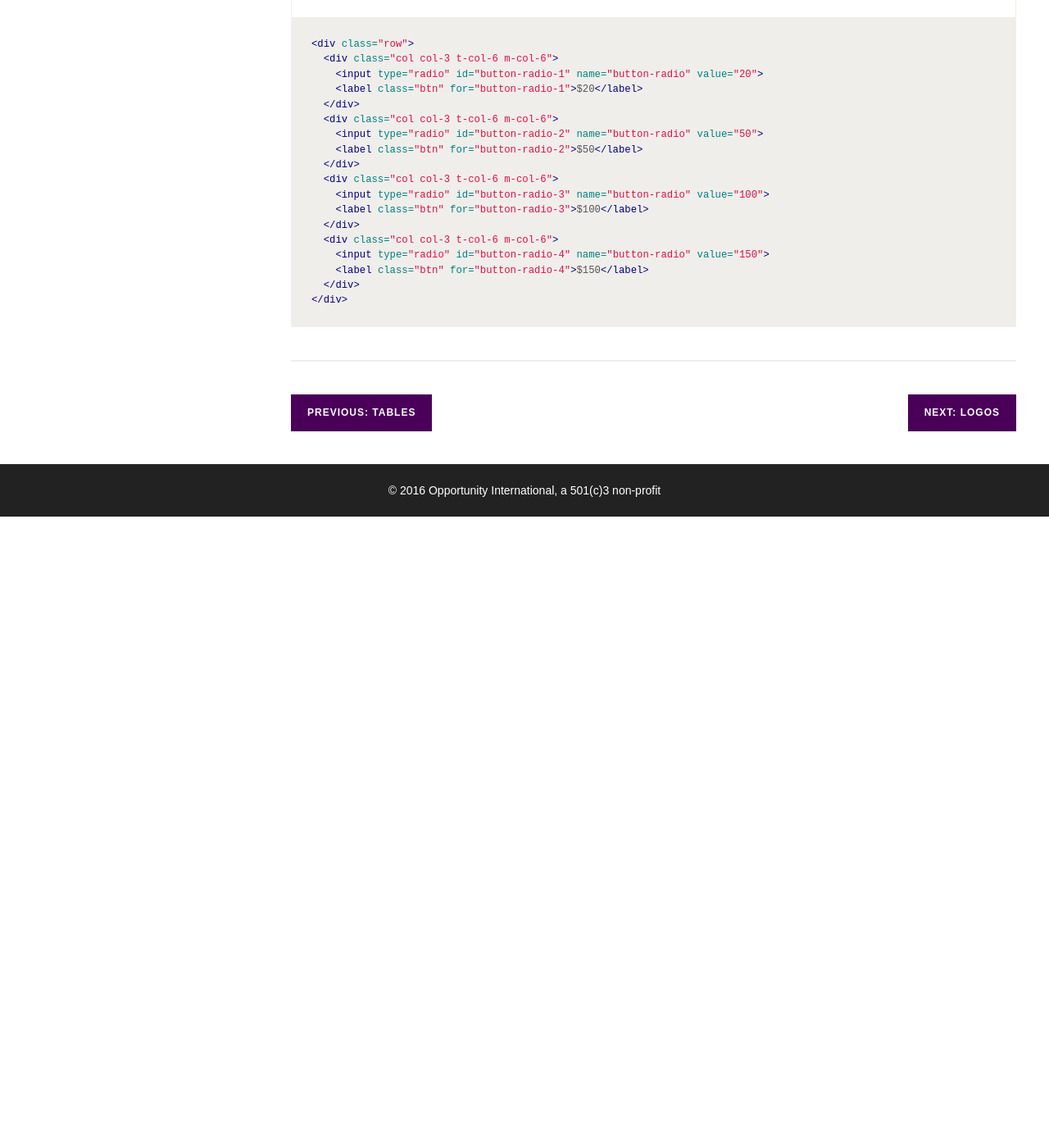
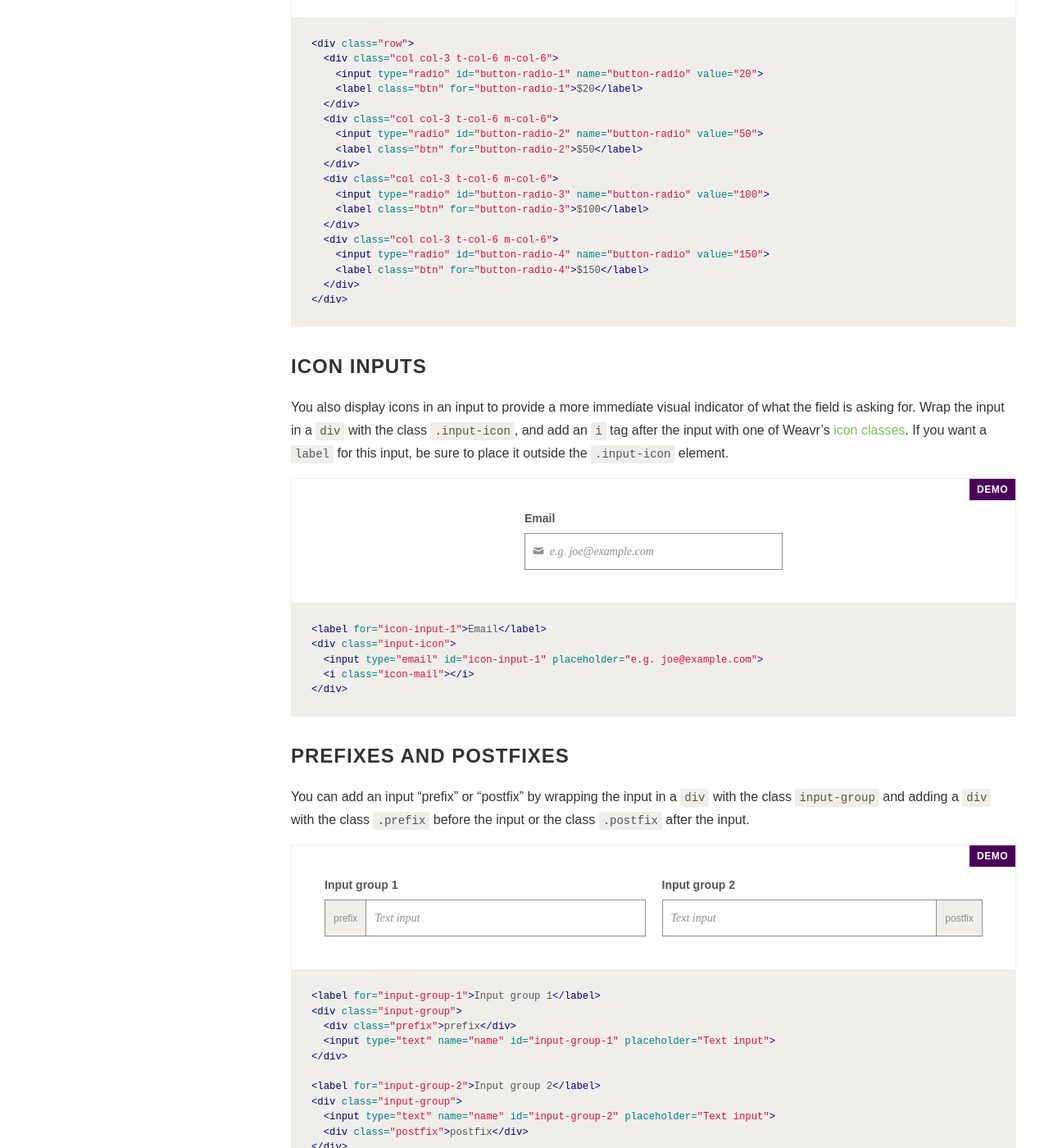
Before and after one commit to OpportunityIntl/Weavr, a Jekyll site: the page built from docs/components/forms/index.md, in a window 1280 px wide and 1400 px high, scrolled down 4457 px. Shown: the whole window at 82% size. Built offline with Jekyll 4.4.1, drawn with Linux system fonts in a browser that asks for light colours; nearby versions of some CDN libraries; some web fonts are replaced; Markdown is read by kramdown in place of the engine named in the settings; comment, search, counter and statistics services are not loaded; before the commit the page ends 5087 px from its top, so only the background shows below that; some of the changed text lies outside the part shown.

Commit message:
Update form documentation

````diff
--- a/docs/components/forms/index.md
+++ b/docs/components/forms/index.md
@@ -329,3 +329,170 @@
   </div>
 </div>
 ```
+
+## Icon inputs
+
+You also display icons in an input to provide a more immediate visual indicator of what the field is asking for. Wrap the input in a `div` with the class `.input-icon`, and add an `i` tag after the input with one of Weavr's [icon classes]({{ site.baseurl }}/docs/components/icons). If you want a `label` for this input, be sure to place it outside the `.input-icon` element.
+
+<div class="demo">
+  <div class="contained-3 centered">
+    <label for="icon-input-1">Email</label>
+    <div class="input-icon">
+      <input type="email" id="icon-input-1" placeholder="e.g. joe@example.com">
+      <i class="icon-mail"></i>
+    </div>
+  </div>
+</div>
+
+```html
+<label for="icon-input-1">Email</label>
+<div class="input-icon">
+  <input type="email" id="icon-input-1" placeholder="e.g. joe@example.com">
+  <i class="icon-mail"></i>
+</div>
+```
+
+## Prefixes and Postfixes
+
+You can add an input "prefix" or "postfix" by wrapping the input in a `div` with the class `input-group` and adding a `div` with the class `.prefix` before the input or the class `.postfix` after the input.
+
+<div class="demo">
+  <div class="row">
+    <div class="col col-6 t-col-6 m-col-12">
+      <label for="input-group-1">Input group 1</label>
+      <div class="input-group">
+        <div class="prefix">prefix</div>
+        <input type="text" name="name" id="input-group-1" placeholder="Text input">
+      </div>
+    </div>
+    <div class="col col-6 t-col-6 m-col-12">
+      <label for="input-group-2">Input group 2</label>
+      <div class="input-group">
+        <input type="text" name="name" id="input-group-2" placeholder="Text input">
+        <div class="postfix">postfix</div>
+      </div>
+    </div>
+  </div>
+</div>
+
+```html
+<label for="input-group-1">Input group 1</label>
+<div class="input-group">
+  <div class="prefix">prefix</div>
+  <input type="text" name="name" id="input-group-1" placeholder="Text input">
+</div>
+
+<label for="input-group-2">Input group 2</label>
+<div class="input-group">
+  <input type="text" name="name" id="input-group-2" placeholder="Text input">
+  <div class="postfix">postfix</div>
+</div>
+```
+
+<div class="alert">
+  <p>
+    <strong>NOTE:</strong> Due to the fragile nature of the CSS technique used in these elements, the text inside the prefix or postfix can't contain any whitespaces. Use <code>&amp;nbsp;</code> in place of any spaces.
+  </p>
+</div>
+
+## Alerts
+
+Create alert boxes with `.alert`. Add `.error`, `.warning`, or `.success` to change the type.
+
+<div class="demo">
+  <div class="alert">
+    This is a general alert.
+  </div>
+  <div class="alert error">
+    This is an error alert.
+  </div>
+  <div class="alert warning">
+    This is a warning alert.
+  </div>
+  <div class="alert success">
+    This is a success alert.
+  </div>
+</div>
+
+```html
+<div class="alert">
+  This is a general alert.
+</div>
+<div class="alert error">
+  This is an error alert.
+</div>
+<div class="alert warning">
+  This is a warning alert.
+</div>
+<div class="alert success">
+  This is a success alert.
+</div>
+```
+
+You can put paragraphs, lists, etc. inside the alert:
+
+<div class="demo">
+  <div class="alert error">
+    <p>Here's a paragraph inside an alert, followed by:</p>
+    <ul>
+      <li>an</li>
+      <li>unordered</li>
+      <li>list</li>
+    </ul>
+  </div>
+</div>
+
+```html
+<div class="alert error">
+  <p>Here's a paragraph inside an alert, followed by:</p>
+  <ul>
+    <li>an</li>
+    <li>unordered</li>
+    <li>list</li>
+  </ul>
+</div>
+```
+
+## Errors
+
+Weavr comes with classes for displaying errors on forms. You've already seen the error alerts demonstrated above.
+
+Use the class `.error` on inputs to indicate that the field has an error. For select boxes, add the `.error` class to the `.select` wrapper, not the actual `select` tag. You can also add the `.error` class to the label.
+
+To display error messages below an input, add a `div` with the class `.error-message` immediately after the input (or in the case of select boxes, after the `.select` wrapper).
+
+<div class="demo">
+  <div class="row">
+    <div class="col col-6 t-col-6 m-col-12">
+      <label for="error-input-1" class="error">Input with error</label>
+      <input type="text" id="error-input-1" class="error" placeholder="Placeholder text" />
+      <div class="error-message">This is the error message</div>
+    </div>
+    <div class="col col-6 t-col-6 m-col-12">
+      <label for="error-select-box" class="error">Select box with error</label>
+      <div class="select error">
+        <select name="select" id="error-select-box">
+          <option value="">Choose an option</option>
+          <option value="1">Option 1</option>
+          <option value="2">Option 2</option>
+          <option value="3">Option 3</option>
+        </select>
+      </div>
+      <div class="error-message">This is the error message</div>
+    </div>
+  </div>
+  <div class="row">
+    <div class="col col-12 t-col-12 m-col-12">
+      <label class="error">Radio input errors</label>
+      <input type="radio" name="radio-error" id="radio-error-1" value="">
+      <label for="radio-error-1" class="radio inline error">Option 1</label>
+      <input type="radio" name="radio-error" id="radio-error-2" value="">
+      <label for="radio-error-2" class="radio inline error">Option 2</label>
+      <input type="radio" name="radio-error" id="radio-error-3" value="">
+      <label for="radio-error-3" class="radio inline error">Option 3</label>
+      <div class="error-message">
+        This field has an error
+      </div>
+    </div>
+  </div>
+</div>
````
